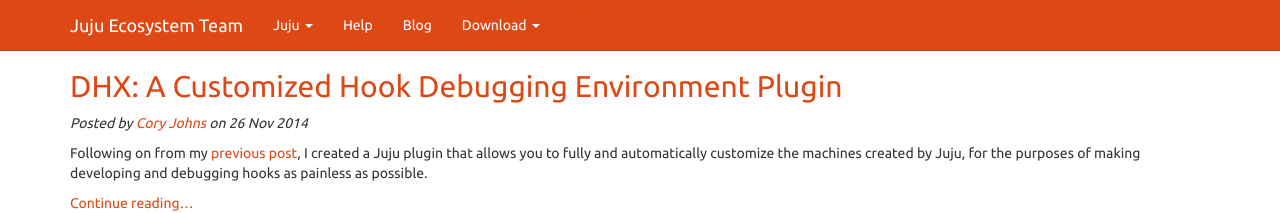
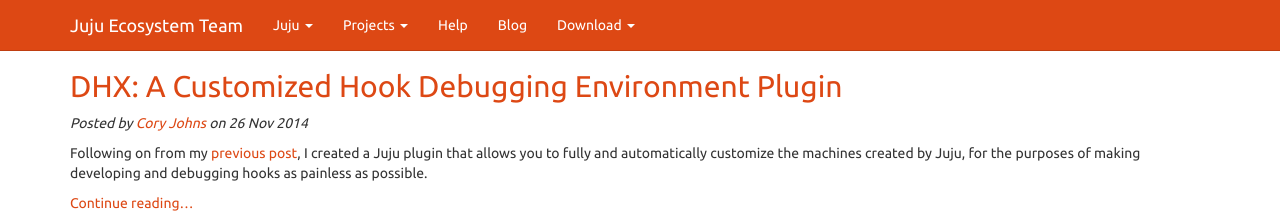
Before and after one commit to juju-solutions/juju-solutions.github.io, a Jekyll site: the page built from index.html, in a window 1280 px wide. Shown: the top 213 px of the page. Built offline with Jekyll 4.4.1, drawn with Linux system fonts in a browser that asks for light colours.

Commit message:
Add proper li tags.

```diff
--- a/_layouts/default.html
+++ b/_layouts/default.html
@@ -58,6 +58,7 @@ id="themes">Juju <span class="caret"></span></a>
                 <li><a href="http://github.com/charms">Juju Charms</a></li>
               </ul>
             </li>
+            <li class="dropdown">
               <a class="dropdown-toggle" data-toggle="dropdown" href="#"
   id="themes">Projects <span class="caret"></span></a>
               <ul class="dropdown-menu aria-labelledby="themes">
@@ -67,6 +68,7 @@ id="themes">Projects <span class="caret"></span></a>
               <li><a href="http://juju.ubuntu.com">Community</a></li>
               <li><a href="http://juju.ubuntu.com">POWER?</a></li>
             </ul>
+          </li>
             <li>
               <a href="http://juju.ubuntu.com/docs">Help</a>
             </li>
```
Lines whose indentation alone changed are shown as unchanged.
